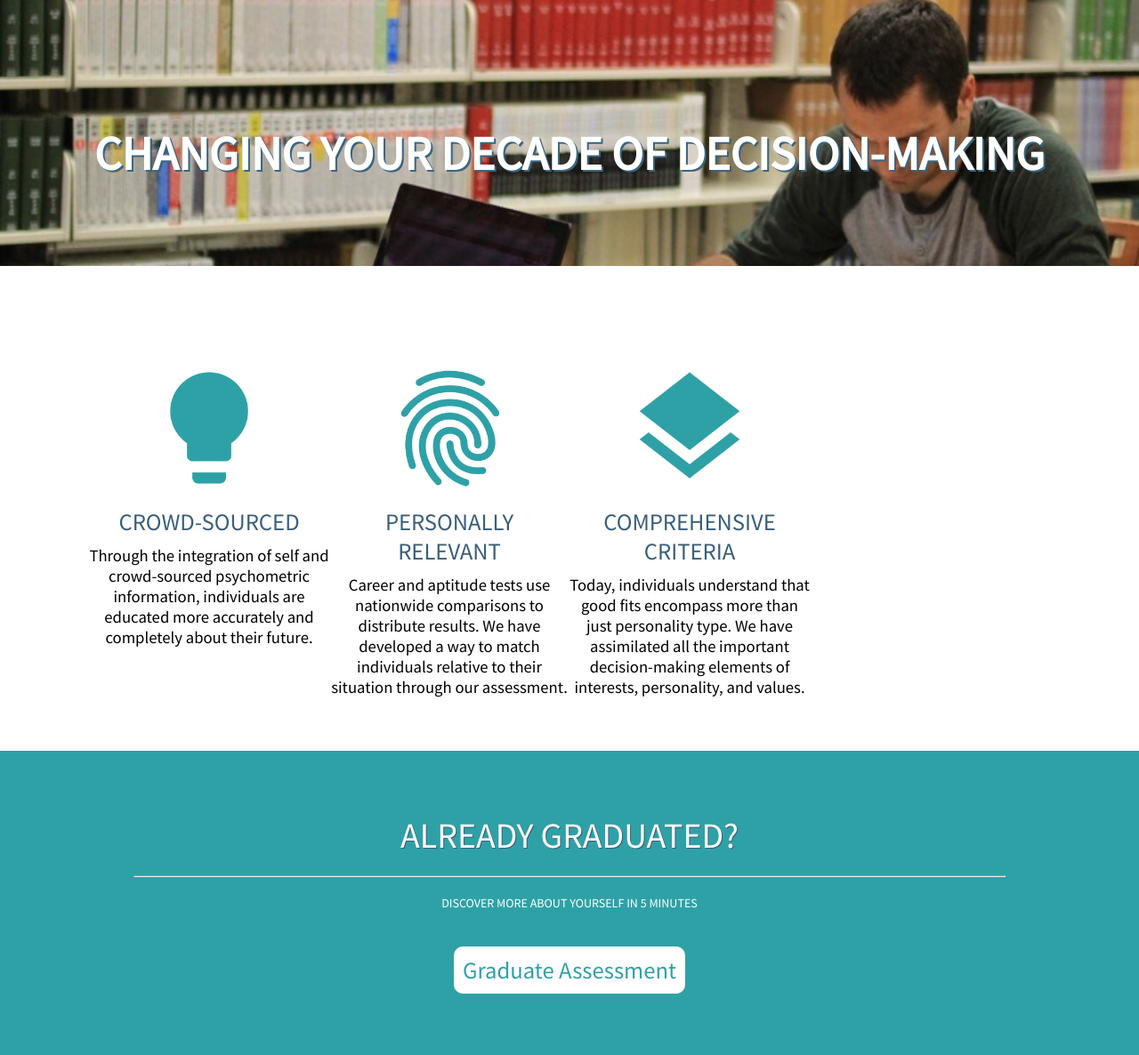
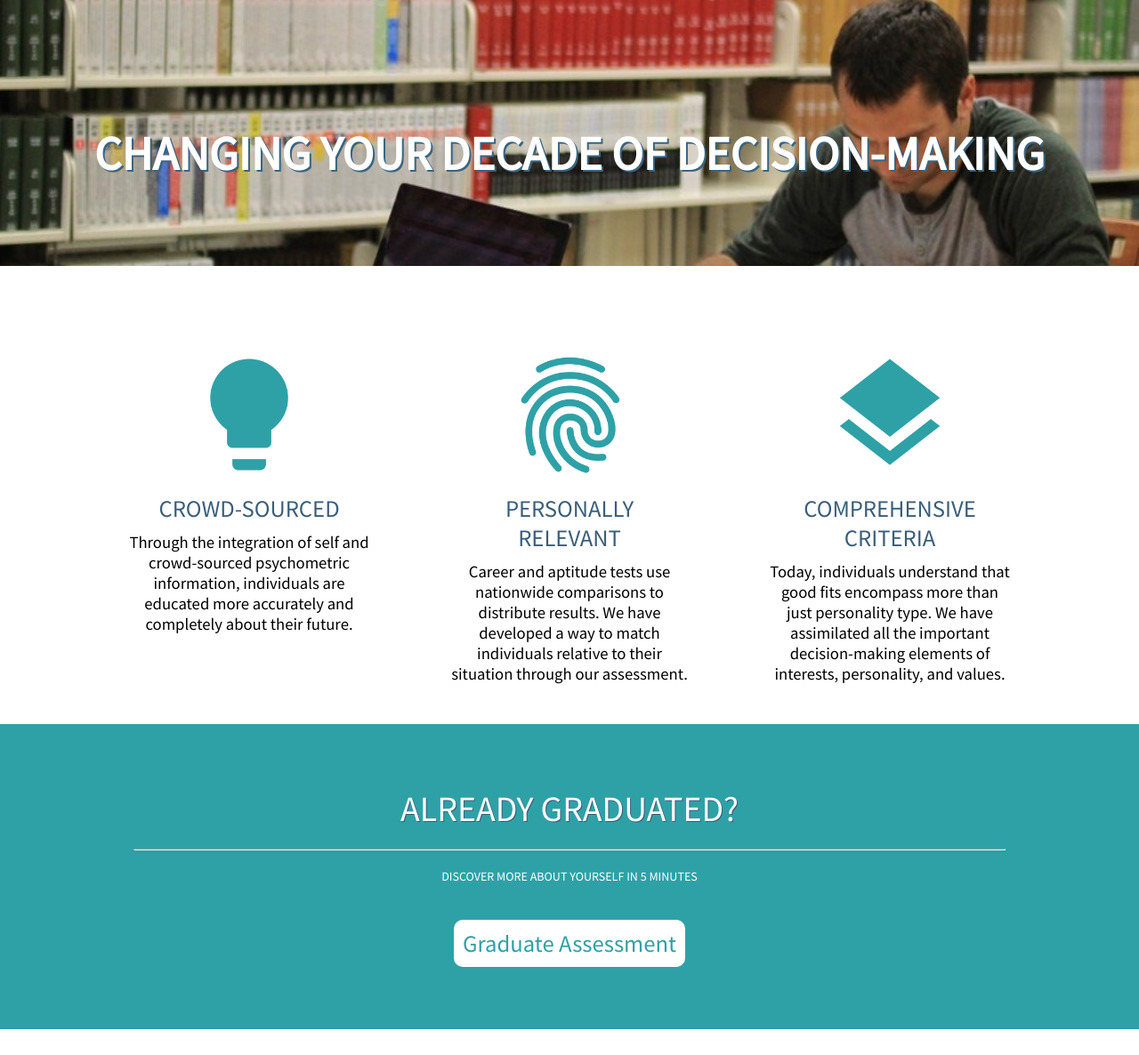
Before and after one commit to derekbrimley/raize, a Django app: page / in a window 1280 px wide. Shown: the part 1000-2186 px from the top of the page at 89% size. Run offline with Django 3.2, Linux system fonts and the light colour scheme; some libraries are stand-ins or nearby versions.

Commit message:
Update style.css

```diff
--- a/quiz/static/quiz/css/style.css
+++ b/quiz/static/quiz/css/style.css
@@ -297,8 +297,9 @@ ol{
 
 #raize_different_container{
 	display:flex;
-	margin: 15px 100px;
+	margin: -15px 100px;
 	flex-wrap: wrap;
+	justify-content: space-around;
 
 }
 
```
